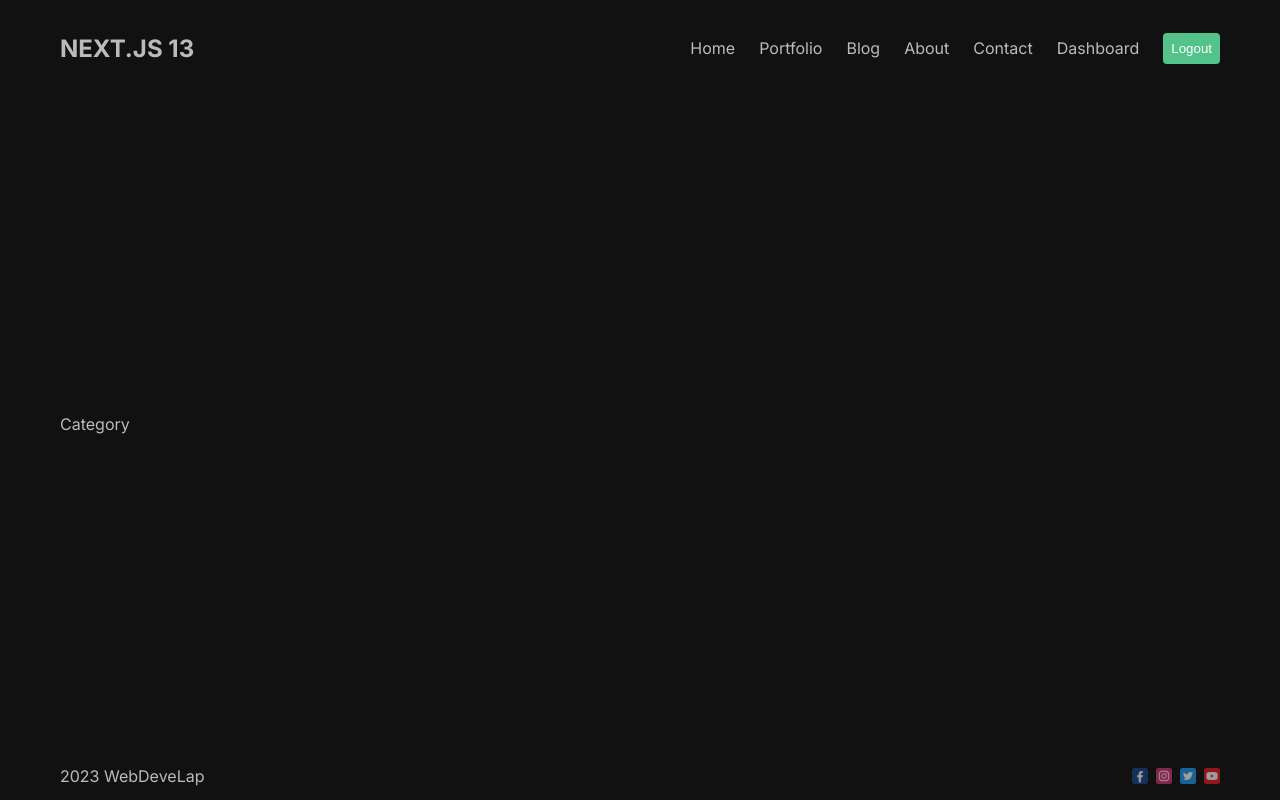
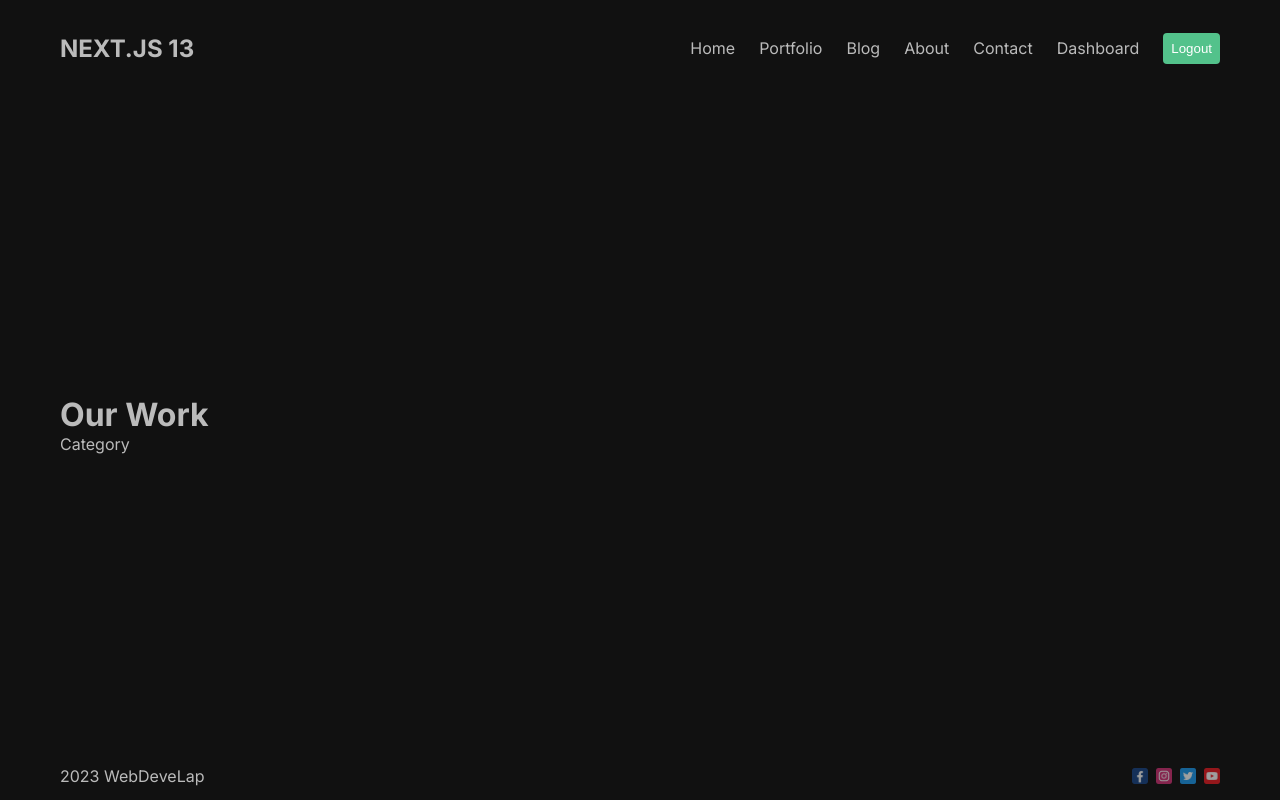
Before and after one commit to jeanchaneto/nextjs13-lama-tut, a Next.js app: page /portfolio/1 in a window 1280 px wide. Built offline with nearby package versions, Linux system fonts and the light colour scheme.

Commit message:
Portfolio page

```diff
--- /dev/null
+++ b/src/app/portfolio/layout.jsx
@@ -0,0 +1,13 @@
+import React from 'react'
+import styles from './page.module.css'
+
+const Layout = ({children}) => {
+  return (
+    <div className={styles.container} >
+        <h1 className={styles.title}>Our Work</h1>
+        {children}
+    </div>
+  )
+}
+
+export default Layout
```
